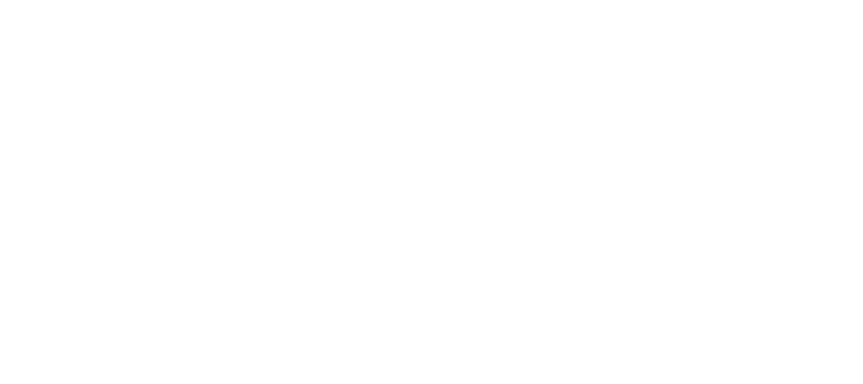
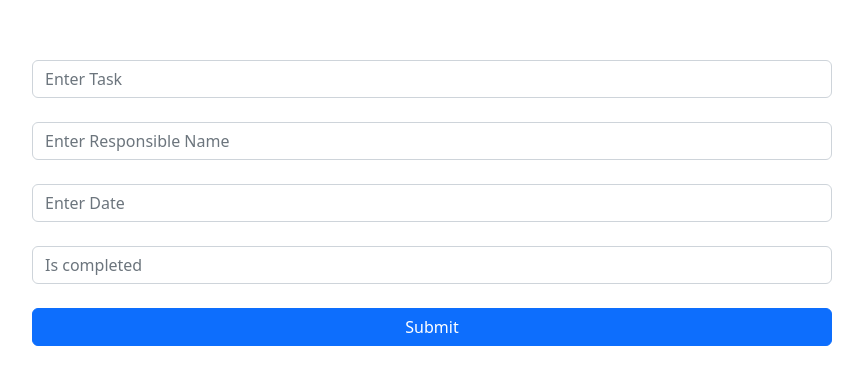
Before and after one commit to gonzalomolina1990/todolist, a React (Create React App) app in the folder front/: page /edit in a window 1280 px wide. Before the commit this address had no page. Shown: the part 180-564 px from the top of the page, without its empty margins (208-1071 px from the left). Built offline with nearby package versions, Linux system fonts and the light colour scheme.

Commit message:
crud working

```diff
--- a/front/src/App.js
+++ b/front/src/App.js
@@ -2,6 +2,8 @@ import './App.css';
 import Home from './components/Home.js';
 import {BrowserRouter as Router, Route, Routes} from 'react-router-dom';
 import Todos from './components/to-dos';
+import Add from './components/Add';
+import Edit from './components/Edit';
 
 
 function App() {
@@ -9,7 +11,10 @@ function App() {
     <div className="App">
       <Router key="router">
           <Routes key="route">
-            <Route path="/" element={<Home/>} key="home" />
+            <Route path="/" element={<Home/>} />
+            <Route path="/create" element={<Add/>}  />
+            <Route path="/edit" element={<Edit/>}/>
+
           </Routes>
       </Router>
     </div>
--- /dev/null
+++ b/front/src/components/Add.js
@@ -0,0 +1,61 @@
+import React, {useState} from 'react';
+import {Button, Form} from 'react-bootstrap';
+import "bootstrap/dist/css/bootstrap.min.css"
+import Todos from './to-dos';
+import {v4 as uuid} from "uuid";
+import {Link, useNavigate} from 'react-router-dom';
+
+function Add() {
+
+    const[task, setTask] = useState('');
+    const[responsible, setResponsible] = useState('');
+    const[date, setDate] = useState('');
+    const[completed, setCompleted] = useState('');
+
+    let history = useNavigate();
+
+    const handleSubmit = (e) => {
+        e.preventDefault();
+
+        const ids = uuid();
+        let uniqueId = ids.slice(0,8);
+
+        let a = task, b = responsible, c = date, d = completed;
+
+        Todos.push({id: uniqueId, task: a, responsible: b, date: c, completed: d} )
+
+        history("/");
+    }
+
+
+    return(
+        <div>
+            <Form className="d-grid gap-2" style={{margin:"15rem"}}>
+                <Form.Group className="mb-3" controlId="formName">
+                    <Form.Control type="text" placeholder="Enter Task" required onChange={ (e) => setTask(e.target.value)}>
+                    </Form.Control>
+                </Form.Group>
+
+                <Form.Group className="mb-3" controlId="formName">
+                    <Form.Control type="text" placeholder="Enter Responsible Name" required onChange={ (e) => setResponsible(e.target.value)}>
+                    </Form.Control>
+                </Form.Group>
+
+                <Form.Group className="mb-3" controlId="formName">
+                    <Form.Control type="text" placeholder="Enter Date" required onChange={ (e) => setDate(e.target.value)}>
+                    </Form.Control>
+                </Form.Group>
+
+                <Form.Group className="mb-3" controlId="formName">
+                    <Form.Control type="text" placeholder="Is completed" required onChange={ (e) => setCompleted(e.target.value)}>
+                    </Form.Control>
+                </Form.Group>
+
+                <Button onClick={(e)=>{ handleSubmit(e)}} type="submit" >Submit</Button>
+
+            </Form>
+        </div>
+    )
+}
+
+export default Add;
--- /dev/null
+++ b/front/src/components/Edit.js
@@ -0,0 +1,77 @@
+import React, {useState, useEffect} from 'react';
+import {Button, Form} from 'react-bootstrap';
+import "bootstrap/dist/css/bootstrap.min.css"
+import Todos from './to-dos';
+import {v4 as uuid} from "uuid";
+import {Link, useNavigate} from 'react-router-dom';
+
+function Edit(){
+    const[task, setTask] = useState('');
+    const[responsible, setResponsible] = useState('');
+    const[date, setDate] = useState('');
+    const[completed, setCompleted] = useState('');
+    const[id, setId] = useState('');
+
+    let history = useNavigate();
+
+    var index = Todos.map(function(e){
+        return e.id
+    }).indexOf(id);
+
+    const handleSubmit = (e) => {
+        e.preventDefault();
+
+
+        let a = Todos[index];
+
+        a.task = task;
+        a.responsible = responsible;
+        a.date = date;
+        a.completed = completed;
+
+        history("/");
+    }
+
+    useEffect(() => {
+        setTask(localStorage.getItem('task'))
+        setResponsible(localStorage.getItem('responsible'))
+        setDate(localStorage.getItem('date'))
+        setCompleted(localStorage.getItem('completed'))
+        setId(localStorage.getItem('id'))
+
+
+    },[])
+
+
+    return(
+        <div>
+            <Form className="d-grid gap-2" style={{margin:"15rem"}}>
+                <Form.Group className="mb-3" controlId="formName">
+                    <Form.Control type="text" placeholder="Enter Task" value={task} required onChange={ (e) => setTask(e.target.value)}>
+                    </Form.Control>
+                </Form.Group>
+
+                <Form.Group className="mb-3" controlId="formName">
+                    <Form.Control type="text" placeholder="Enter Responsible Name" value={responsible} required onChange={ (e) => setResponsible(e.target.value)}>
+                    </Form.Control>
+                </Form.Group>
+
+                <Form.Group className="mb-3" controlId="formName">
+                    <Form.Control type="text" placeholder="Enter Date" value={date} required onChange={ (e) => setDate(e.target.value)}>
+                    </Form.Control>
+                </Form.Group>
+
+                <Form.Group className="mb-3" controlId="formName">
+                    <Form.Control type="text" placeholder="Is completed" value={completed} required onChange={ (e) => setCompleted(e.target.value)}>
+                    </Form.Control>
+                </Form.Group>
+
+                <Button onClick={(e)=>{ handleSubmit(e)}} type="submit" >Submit</Button>
+
+            </Form>
+        </div>
+    )
+
+}
+
+export default Edit;
--- a/front/src/components/Home.js
+++ b/front/src/components/Home.js
@@ -2,9 +2,34 @@ import React from 'react';
 import {Button, Table} from 'react-bootstrap';
 import "bootstrap/dist/css/bootstrap.min.css"
 import Todos from './to-dos';
+import {Link, useNavigate} from 'react-router-dom';
 
 
 function Home(){
+
+    let history = useNavigate()
+
+    const handleEdit = (task, responsible, date, completed, id) => {
+        localStorage.setItem('task', task);
+        localStorage.setItem('responsible', responsible);
+        localStorage.setItem('date', date);
+        localStorage.setItem('completed', completed);
+        localStorage.setItem('id', id);
+
+
+        Todos.push();
+    }
+
+    const handleDelete = (id) => {
+        var index = Todos.map(function(e){
+            return e.id
+        }).indexOf(id);
+
+        Todos.splice(index,1);
+
+        history('/');
+    }
+
     return(<div>
         <div style={{margin:"10rem"}}>
             <Table stripped bordererd hover size="sm">
@@ -22,11 +47,14 @@ function Home(){
                         <th key="completed">
                             Completed
                         </th>
+                        <th key="completed">
+                            Actions
+                        </th>
                     </tr>
                 </thead>
                 <tbody>
                     {
-                        Todos ?
+                        Todos && Todos.length > 0 ?
                         Todos.map((item) => {
                             return(
                                 <tr key="td">
@@ -37,6 +65,16 @@ function Home(){
                                     <td key={"3"}>{item.date}</td>
 
                                     <td key={"4"}>{item.completed}</td>
+
+                                    <td key={"5"}>
+                                        <Link to={`/edit`}>
+                                            <Button onClick={()=>{handleEdit(item.task, item.responsible, item.date, item.completed, item.id)}}>Edit</Button>
+                                        </Link>
+                                        &nbsp;
+                                        <Button onClick={()=>{handleDelete(item.id)}} variant="danger">Delete</Button>
+                                    </td>
+
+
                                 </tr>
                             )
                         })
@@ -45,6 +83,11 @@ function Home(){
                 </tbody>
 
             </Table>
+            <br>
+            </br>
+            <Link className='d-grid gap-2' to={`/create`}>
+                <Button variant="success" size="lg">Create</Button>
+            </Link>
         </div>
     </div>)
 }
```
